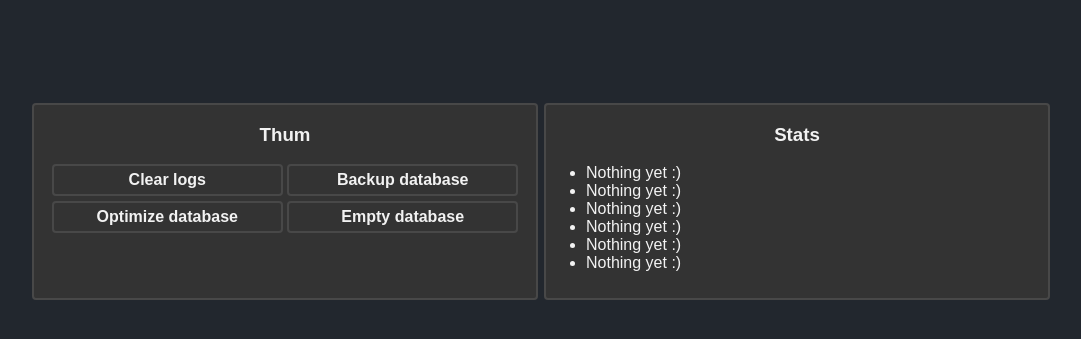
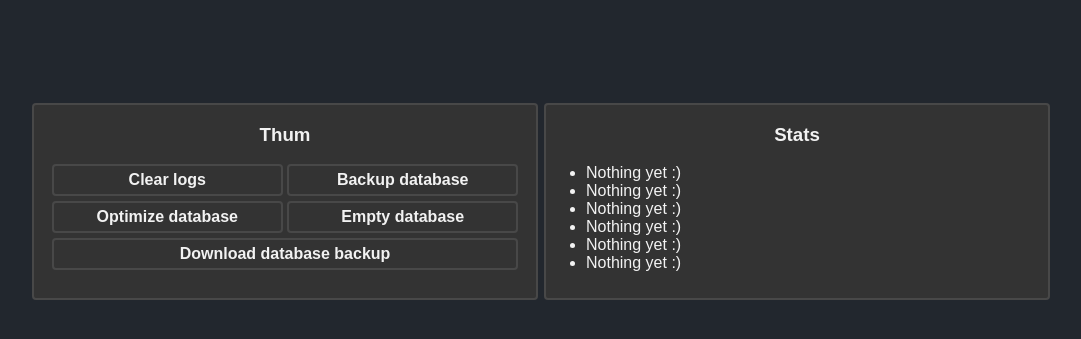
Before and after one commit to JokkeeZ/thum, a Python web app: template templates/commands.html in a window 1280 px wide. Shown: the top 339 px of the page, without its empty margins (99-1180 px from the left). Run offline with Jinja, Linux system fonts and the light colour scheme; the template is opened without the code that fills it, so the values that code supplies are empty.

Commit message:
downloadable db backup

```diff
--- a/static/js/main.js
+++ b/static/js/main.js
@@ -82,9 +82,9 @@ function deleteAllLogs(logPage) {
 
 		showNotification(`Successfully cleared ${result.count} log entires.`, true);
 
-		if (!logPage) return;
-
-		document.querySelectorAll('.log_entry').forEach(e => e.remove());
+		if (logPage) {
+			document.querySelectorAll('.log_entry').forEach(e => e.remove());
+		}
 	});
 }
 
@@ -216,6 +216,13 @@ function emptyDatabase() {
 }
 
 /**
+ * Sends a notification that download has started.
+ */
+function downloadDatabaseBackup() {
+	showNotification('Database backup download started..', true);
+}
+
+/**
  * Makes a notification pop up with text.
  *
  * @param {String} text Text for the notification.
--- a/static/styles/style.css
+++ b/static/styles/style.css
@@ -207,8 +207,13 @@ input[type="date"]::-webkit-calendar-picker-indicator {
 	color: var(--text);
 }
 
-.box > button {
+.box > .btn {
 	width: calc(50% - 20px);
+	margin-bottom: 5px;
+}
+
+.box > .btn-long {
+	width: calc(100% - 60px);
 	margin-bottom: 5px;
 }
 
@@ -221,7 +226,7 @@ input[type="date"]::-webkit-calendar-picker-indicator {
   top: -100px;
   left: 50%;
   transform: translateX(-50%);
-  color: white;
+  color: var(--text);
 	background-color: var(--alternative-bg);
   padding: 16px;
   border-radius: 4px;
--- a/templates/commands.html
+++ b/templates/commands.html
@@ -22,10 +22,14 @@
 		<div id="popup-container"></div>
 		<div class="box">
 			<h3>Thum</h3>
-			<button class="deletebtn" onclick="deleteAllLogs(false)">Clear logs</button>
-			<button class="successbtn" onclick="backupDatabase()">Backup database</button>
-			<button class="successbtn" onclick="optimizeDatabase()">Optimize database</button>
-			<button class="deletebtn" onclick="emptyDatabase()">Empty database</button>
+			<button class="btn deletebtn" onclick="deleteAllLogs(false)">Clear logs</button>
+			<button class="btn successbtn" onclick="backupDatabase()">Backup database</button>
+			<button class="btn successbtn" onclick="optimizeDatabase()">Optimize database</button>
+			<button class="btn deletebtn" onclick="emptyDatabase()">Empty database</button>
+			<a href="/sensor/database/backup/download"
+				class="btn-long successbtn"
+				onclick="downloadDatabaseBackup()"
+			 	download>Download database backup</a>
 		</div>
 		<div class="box">
 			<h3>Stats</h3>
--- a/templates/daily.html
+++ b/templates/daily.html
@@ -30,7 +30,7 @@
 	</div>
 
 	<div class="container">
-		<div id="notification"></div>
+		<div id="popup-container"></div>
 		<canvas id="chart"></canvas>
 	</div>
 </body>
--- a/templates/index.html
+++ b/templates/index.html
@@ -19,6 +19,7 @@
 		{%endfor%}
 	</nav>
 	<div class="container">
+		<div class="popup-container"></div>
 		<canvas id="chart"></canvas>
 	</div>
 </body>
--- a/templates/logs.html
+++ b/templates/logs.html
@@ -20,7 +20,7 @@
 	</nav>
 
 	<div class="container">
-		<div id="notification"></div>
+		<div id="popup-container"></div>
 		{%if Logs%}
 		<div class="log-actions">
 			<button class="deletebtn" onclick="deleteAllLogs(true)">Delete all</button>
--- a/templates/monthly.html
+++ b/templates/monthly.html
@@ -30,7 +30,7 @@
 	</div>
 
 	<div class="container">
-		<div id="notification"></div>
+		<div id="popup-container"></div>
 		<canvas id="chart"></canvas>
 	</div>
 </body>
--- a/templates/weekly.html
+++ b/templates/weekly.html
@@ -30,7 +30,7 @@
 	</div>
 
 	<div class="container">
-		<div id="notification"></div>
+		<div id="popup-container"></div>
 		<canvas id="chart"></canvas>
 	</div>
 </body>
```
Also changed, not shown: app.py (+19 -4 lines).
